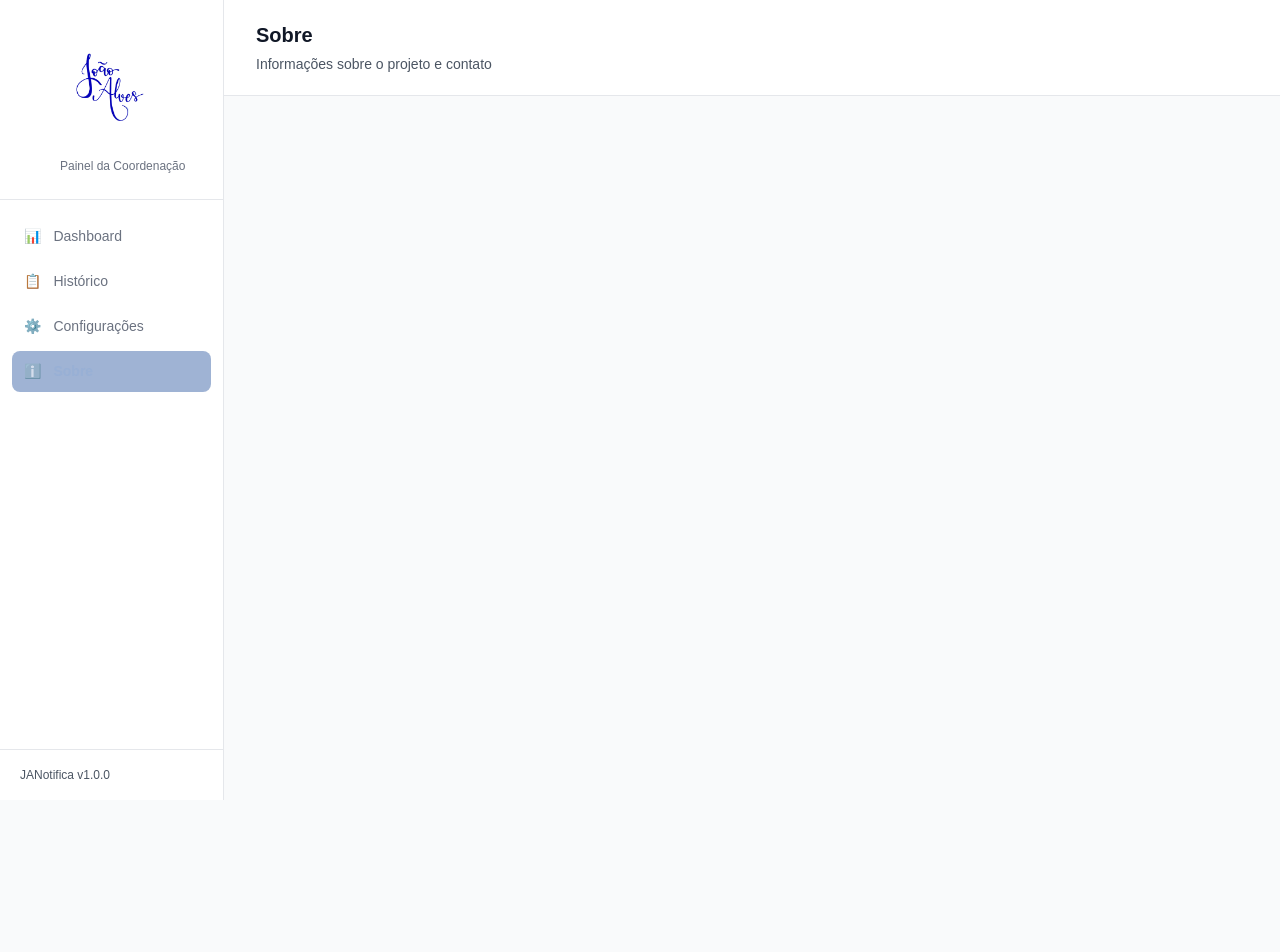
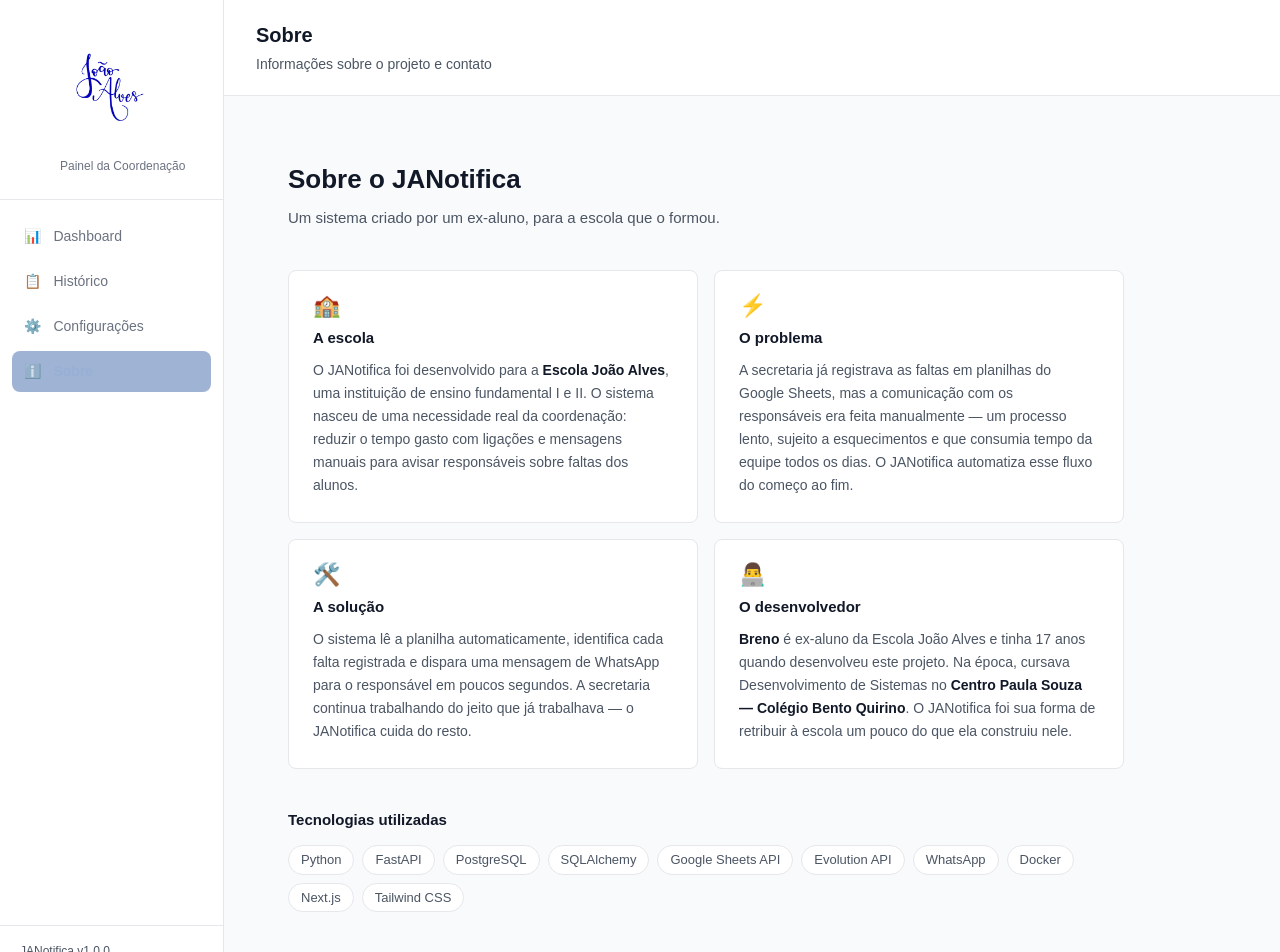
Before and after one commit to JAnotificacoes/JANotificacoes-frontend, a Next.js app: page /about in a window 1280 px wide. Shown: the top 952 px of the page. Before the commit the page ends 800 px from the top, so only its background shows below. Built offline with nearby package versions, Linux system fonts and the light colour scheme.

Commit message:
w.i.p - Criação da tela about

```diff
--- a/src/app/(pages)/about/about.module.css
+++ b/src/app/(pages)/about/about.module.css
@@ -0,0 +1,138 @@
+.container {
+  display: flex;
+  flex-direction: column;
+  gap: 40px;
+  padding: 32px;
+  max-width: 900px;
+}
+
+/* ── Hero ── */
+
+.hero {
+  display: flex;
+  flex-direction: column;
+  gap: 8px;
+}
+
+.title {
+  font-size: 26px;
+  font-weight: 700;
+  color: var(--color-text-primary);
+  margin: 0;
+}
+
+.subtitle {
+  font-size: 15px;
+  color: var(--color-text-secondary);
+  margin: 0;
+}
+
+/* ── Grid de cards ── */
+
+.grid {
+  display: grid;
+  grid-template-columns: repeat(2, 1fr);
+  gap: 16px;
+}
+
+.card {
+  display: flex;
+  flex-direction: column;
+  gap: 10px;
+  padding: 24px;
+  background-color: var(--color-surface);
+  border: 1px solid var(--color-border);
+  border-radius: 8px;
+}
+
+.cardIcon {
+  font-size: 22px;
+  line-height: 1;
+}
+
+.cardTitle {
+  font-size: 15px;
+  font-weight: 600;
+  color: var(--color-text-primary);
+  margin: 0;
+}
+
+.cardText {
+  font-size: 14px;
+  line-height: 1.65;
+  color: var(--color-text-secondary);
+  margin: 0;
+}
+
+.cardText strong {
+  color: var(--color-text-primary);
+  font-weight: 600;
+}
+
+/* ── Stack ── */
+
+.stack {
+  display: flex;
+  flex-direction: column;
+  gap: 14px;
+}
+
+.stackTitle {
+  font-size: 15px;
+  font-weight: 600;
+  color: var(--color-text-primary);
+  margin: 0;
+}
+
+.tags {
+  display: flex;
+  flex-wrap: wrap;
+  gap: 8px;
+}
+
+.tag {
+  padding: 4px 12px;
+  border: 1px solid var(--color-border);
+  border-radius: 999px;
+  font-size: 13px;
+  color: var(--color-text-secondary);
+  background-color: var(--color-surface);
+}
+
+/* ── Contatos ── */
+
+.contacts {
+  display: flex;
+  flex-direction: column;
+  gap: 16px;
+}
+
+.contactsTitle {
+  font-size: 15px;
+  font-weight: 600;
+  color: var(--color-text-primary);
+  margin: 0;
+}
+
+.contactsText {
+  font-size: 14px;
+  color: var(--color-text-secondary);
+  margin: 0;
+}
+
+.contactList {
+  display: flex;
+  flex-direction: column;
+  gap: 12px;
+  padding: 0;
+  margin: 0;
+  list-style: none;
+}
+
+/* ── Responsivo ── */
+
+@media (max-width: 640px) {
+  .grid {
+    grid-template-columns: 1fr;
+  }
+}
--- a/src/app/(pages)/about/page.js
+++ b/src/app/(pages)/about/page.js
@@ -1,12 +1,96 @@
-"use client";
-
-import { Header } from "@/components/layout/Header";
 import styles from "./about.module.css";
 
 export default function AboutPage() {
+    return (
+        <div className={styles.container}>
 
-    return (
-        <div>
+            {/* Hero */}
+            <div className={styles.hero}>
+                <h1 className={styles.title}>Sobre o JANotifica</h1>
+                <p className={styles.subtitle}>
+                    Um sistema criado por um ex-aluno, para a escola que o formou.
+                </p>
+            </div>
+
+            {/* Cards */}
+            <div className={styles.grid}>
+
+                <div className={styles.card}>
+                    <span className={styles.cardIcon}>🏫</span>
+                    <h2 className={styles.cardTitle}>A escola</h2>
+                    <p className={styles.cardText}>
+                        O JANotifica foi desenvolvido para a <strong>Escola João Alves</strong>,
+                        uma instituição de ensino fundamental I e II. O sistema nasceu de uma
+                        necessidade real da coordenação: reduzir o tempo gasto com ligações e
+                        mensagens manuais para avisar responsáveis sobre faltas dos alunos.
+                    </p>
+                </div>
+
+                <div className={styles.card}>
+                    <span className={styles.cardIcon}>⚡</span>
+                    <h2 className={styles.cardTitle}>O problema</h2>
+                    <p className={styles.cardText}>
+                        A secretaria já registrava as faltas em planilhas do Google Sheets,
+                        mas a comunicação com os responsáveis era feita manualmente — um processo
+                        lento, sujeito a esquecimentos e que consumia tempo da equipe todos os dias.
+                        O JANotifica automatiza esse fluxo do começo ao fim.
+                    </p>
+                </div>
+
+                <div className={styles.card}>
+                    <span className={styles.cardIcon}>🛠️</span>
+                    <h2 className={styles.cardTitle}>A solução</h2>
+                    <p className={styles.cardText}>
+                        O sistema lê a planilha automaticamente, identifica cada falta registrada
+                        e dispara uma mensagem de WhatsApp para o responsável em poucos segundos.
+                        A secretaria continua trabalhando do jeito que já trabalhava — o JANotifica
+                        cuida do resto.
+                    </p>
+                </div>
+
+                <div className={styles.card}>
+                    <span className={styles.cardIcon}>👨‍💻</span>
+                    <h2 className={styles.cardTitle}>O desenvolvedor</h2>
+                    <p className={styles.cardText}>
+                        <strong>Breno</strong> é ex-aluno da Escola João Alves e tinha 17 anos
+                        quando desenvolveu este projeto. Na época, cursava Desenvolvimento de
+                        Sistemas no <strong>Centro Paula Souza — Colégio Bento Quirino</strong>.
+                        O JANotifica foi sua forma de retribuir à escola um pouco do que ela
+                        construiu nele.
+                    </p>
+                </div>
+
+            </div>
+
+            {/* Stack */}
+            <div className={styles.stack}>
+                <h2 className={styles.stackTitle}>Tecnologias utilizadas</h2>
+                <div className={styles.tags}>
+                    {[
+                        "Python", "FastAPI", "PostgreSQL", "SQLAlchemy",
+                        "Google Sheets API", "Evolution API", "WhatsApp",
+                        "Docker", "Next.js", "Tailwind CSS",
+                    ].map((tech) => (
+                        <span key={tech} className={styles.tag}>{tech}</span>
+                    ))}
+                </div>
+            </div>
+
+            {/*Contatos*/}
+            {/* <div className={styles.contacts}>
+                <h1 className={styles.contactsTitle}><span role="img" aria-label="Envelope">📫</span> Contato</h1>
+                <p className={styles.contactsText}>
+                    Para dúvidas, sugestões ou parcerias, entre em contato comigo:
+                </p>
+                <ul className={styles.contactList}>
+                    <li><strong>Email:</strong></li>
+                    <a href="mailto:l3renovalentim@gmail.com">l3renovalentim@gmail.com</a>
+                    <li><strong>Linkedin:</strong></li>
+                    <a href="https://www.linkedin.com/in/breno-v/" target="_blank" rel="noopener noreferrer">
+                        Breno-V
+                    </a>
+                </ul>
+            </div> */}
 
         </div>
     );
```
